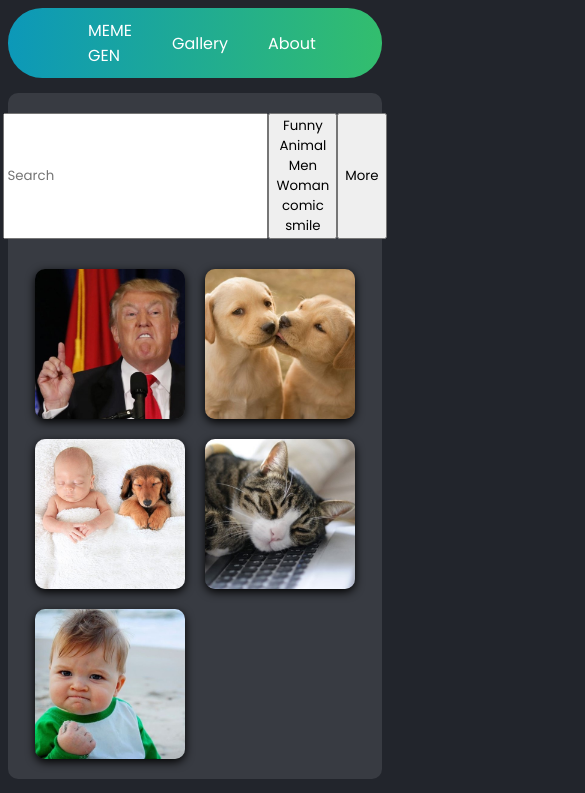
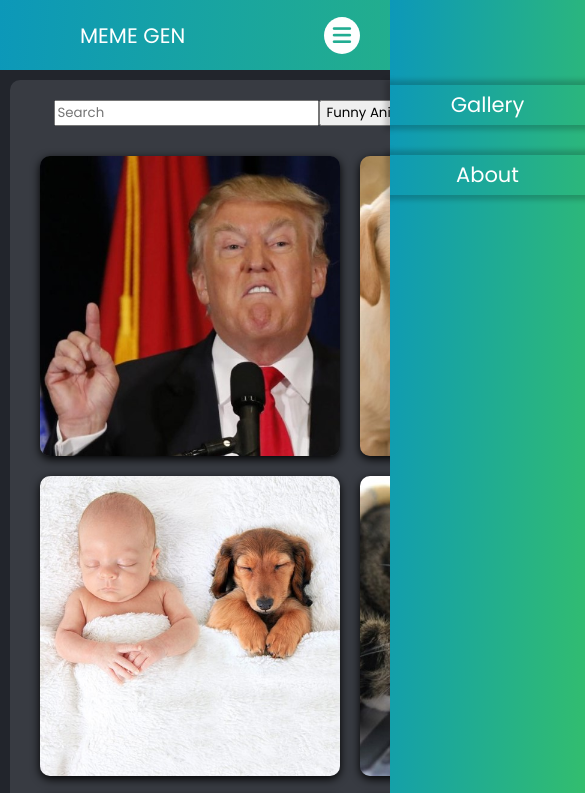
Before and after one commit to BnayaCohen/meme-generator, a plain HTML site: page index.html in a window 390 px wide. Shown: the top 793 px of the page, 585 px wide, since content can reach past the window. Drawn offline with Linux system fonts and the light colour scheme.

Commit message:
now mobile responsive

```diff
--- a/css/basic/base.css
+++ b/css/basic/base.css
@@ -5,11 +5,13 @@
 
 body {
     background-color: #22252c;
+    margin: 0 auto;
 }
 
 main{
     border-radius: 10px;
     background-color: #383b42;
-    margin-top: 15px;
+    margin:10px 10px 10px 15px;
     padding: 20px 15px;
+    /* max-width: 1250px; */
 }
--- a/css/basic/helpers.css
+++ b/css/basic/helpers.css
@@ -24,3 +24,13 @@
     padding: 0;
     list-style-type: none;
 }
+
+/* FONT AWESOME */
+
+.fa {
+    font-family: fa;
+}
+
+.fa.fa-nav-sign::before {
+    content: "\f0c9";
+}
--- a/css/components/gallery.css
+++ b/css/components/gallery.css
@@ -1,32 +1,33 @@
-.gallery-container{
+.gallery-container {
     display: grid;
-    grid-template-columns: repeat(auto-fit, minmax(100px, 150px));
+    grid-template-columns: repeat(auto-fit, minmax(var(--gallery-img-width), var(--gallery-img-width)));
     /* grid-template-rows: auto; */
-   justify-content: center;
+    justify-content: center;
     gap: 20px;
     transition: 0.4s;
 }
 
-.gallery-container .img-container{
+.gallery-container .img-container {
     /* if im changing the img to absolute
      so the DOM will stay the same */
-    width: 150px;
-    height: 150px;
+     /* position: relative; */
+    width: var(--gallery-img-width);
+    height: var(--gallery-img-height);
 }
 
-.gallery-img{
-    width: 150px;
-    height: 150px;
+.gallery-img {
+    width: var(--gallery-img-width);
+    height: var(--gallery-img-height);
     border-radius: 10px;
     box-shadow: 0px 3px 10px 0px black;
     cursor: pointer;
 }
 
-.gallery-img:hover{
+.gallery-img:hover {
     position: absolute;
-    width: 160px;
-    height: 160px;
+    width: var(--gallery-img-width);
+    height: var(--gallery-img-height);
     box-shadow: 0px 3px 20px 0px black;
     transition: .3s;
-    transform: translate(-5px,-5px);
+    transform: translateY( -5px);
 }
--- a/css/components/main-header.css
+++ b/css/components/main-header.css
@@ -2,64 +2,34 @@
 .main-header {
     background-image: linear-gradient(-86deg, #33be6d 0%, #0c98b9 100%);
     color: #ffffff;
+    font-size: 1.3125rem;
     height: 4.375rem;
     border-radius: 2.15325rem;
     padding: 0 80px;
-}
-
-.main-header .main-nav {
-    text-align: left;
+    margin: 10px auto;
 }
 
 .main-header .main-nav li {
-    margin-left: 40px;
     cursor: pointer;
+    font-weight: 500;
+    line-height: 2.5rem;
+    padding: 0 20px;
+    margin: 0 10px;
 }
 
-/* .main-header .main-nav a {
-    color: inherit;
-    text-decoration: none;
-} */
-
-/* .main-header .main-nav li:hover {
-    color: var(--clr1);
-    box-shadow: -1px 0 0 var(--clr3), inset 0 -6px 0 var(--clr1);
-} */
-
-/* .menu-toggle {
-    position: absolute;
-    right: 20px;
-    color: #ffffff;
-    background-color: var(--clr2);
-    border-radius: 4px;
-    border-width: 1;
-    font-size: 1.3rem;
-    padding:2px 5px;
-    display: none;
-} */
-
-/* DROPDOWN */
-/* .main-header .navbar-dropdown {
-    position: absolute;
-    top: 0;
-    opacity: 0;
-    pointer-events: none;
+.main-header .main-nav li:hover {
+    box-shadow: 0 3px 6px 1px rgba(0, 0, 0, 0.15);
+    border-radius: 1.25rem;
+    background-color: #fefefe;
+    color: #21ac91;
 }
 
-.main-header .navbar-dropdown a {
-    color: inherit;
-    text-decoration: none;
+.menu-toggle {
+    position: absolute;
+    right: 30px;
+    background-color: #fefefe;
+    color: #21ac91;
+    padding:0.5rem 0.55rem ;
+    border-radius: 50%;
+    display: none;
 }
-
-.main-nav .navbar-dropdown li {
-    min-height: 3rem;
-    background-color: var(--clr2);
-    color: #ffffff;
-}
-
-.dropdown-activate:hover .navbar-dropdown {
-    top: 130px;
-    opacity: 1;
-    transition: .3s;
-    pointer-events: auto;
-} */
--- a/css/components/meme-editor.css
+++ b/css/components/meme-editor.css
@@ -19,8 +19,8 @@
     box-shadow: 1px 5px 0 #bbc4d111, inset 0 5px 0 #ffffff11;
     border-radius: 30px;
     background-color: #ebeef311;
-    margin-left: 15px;
-    padding: 20px 25px;
+    padding:15px;
+    max-width: 350px;
 }
 
 .editing-features .meme-text-input {
--- /dev/null
+++ b/css/components/screen.css
@@ -0,0 +1,22 @@
+.main-screen {
+    position: fixed;
+    top: 0;
+    left: 0;
+    width: 100%;
+    height: 100%;
+    background-color: rgba(0, 0, 0, .8);
+    cursor: pointer;
+    opacity: 0;
+    pointer-events: none;
+    transition: opacity .6s;
+}
+
+body.menu-open .main-screen {
+    pointer-events: auto;
+    opacity: 1;
+}
+
+body.modal-open .main-screen {
+    pointer-events: auto;
+    opacity: 1;
+}
--- a/css/mq/mq.css
+++ b/css/mq/mq.css
@@ -0,0 +1,65 @@
+/* MOBILE ONLY */
+@media (max-width: 740px) {
+    :root {
+        --gallery-img-width:300px;
+        --gallery-img-height:300px;
+    }
+    .main-layout {
+        min-width: 680px;
+        margin: 10px;
+    }
+
+    .edit-container {
+        flex-direction: column;
+        align-items: center;
+    }
+
+    .edit-container .edited-meme {
+        margin-bottom: 20px;
+    }
+
+    .main-header {
+        margin: 0;
+        border-radius: 0;
+    }
+
+    .menu-toggle {
+        display: block;
+        cursor: pointer;
+    }
+    .menu-toggle:hover {
+        box-shadow: 0px 0px 5px 5px rgb(0 0 0 / 19%);
+    }
+
+    .main-header .main-nav {
+        background-image: linear-gradient(-86deg, #33be6d 0%, #0c98b9 100%);
+        position: fixed;
+        flex-direction: column;
+       align-items: center;
+        right: 0;
+        top: 0;
+        width: 50%;
+        height: 100vh;
+        padding: 70px 0;
+        transform: translateX(100%);
+        transition: transform .6s;
+    }
+
+    .main-header .main-nav li {
+        width: 100%;
+        text-align: center;
+        margin: 15px;
+        box-shadow: 0px 0px 5px 5px rgb(0 0 0 / 19%);
+    }
+
+    body.menu-open .main-nav {
+        transform: translateX(0);
+    }
+}
+
+
+/* MEDIUM */
+@media (min-width: 840px) {}
+
+/* LARGE */
+@media (min-width: 1100px) {}
--- a/css/setup/typography.css
+++ b/css/setup/typography.css
@@ -5,7 +5,7 @@
 }
 
 /* Font Awsome */
-/* @font-face {
+@font-face {
     font-family: fa;
-    src: url("../../fonts/fa/fa-brands-400.ttf");
-} */
+    src: url("../../fonts/fa/fa-solid-900.ttf");
+}
--- a/css/setup/vars.css
+++ b/css/setup/vars.css
@@ -1,4 +1,7 @@
 /* vars */
 :root {
     --bg-header: #5970c1;
+
+    --gallery-img-width:200px;
+    --gallery-img-height:200px;
 }
--- a/css/styles.css
+++ b/css/styles.css
@@ -12,7 +12,8 @@
 @import 'components/filter.css';
 @import 'components/meme-editor.css';
 @import 'components/gallery.css';
+@import 'components/screen.css';
 /*@import 'components/footer.css'; */
 
 /* Media Queries */
-/* @import 'mq/mq.css'; */
+@import 'mq/mq.css';
--- a/index.html
+++ b/index.html
@@ -1,5 +1,6 @@
 <!DOCTYPE html>
 <html lang="en">
+    <div class="main-screen" onclick="onToggleMenu()"></div>
 
 <head>
     <meta charset="UTF-8">
@@ -15,10 +16,11 @@
         <div>MEME GEN</div>
         <nav>
             <ul class="main-nav clean-list flex">
-                <li>Gallery</li>
+                <li onclick="onShowGallery()">Gallery</li>
                 <li>About</li>
             </ul>
         </nav>
+        <div class="menu-toggle fa fa-nav-sign" onclick="onToggleMenu()"></div>
     </header>
 
     <main class="main-layout">
@@ -34,7 +36,7 @@
 
         <section class="edit-container flex">
             <div class="edited-meme">
-                <canvas class="edit-meme-canvas" height="300" width="300"></canvas>
+                <canvas class="edit-meme-canvas" height="500" width="500"></canvas>
             </div>
 
             <div class="editing-features">
--- a/js/gallery-controller.js
+++ b/js/gallery-controller.js
@@ -18,3 +18,10 @@ function onImageSelect(imgIdx) {
     document.querySelector('.filters-container').style.display = 'none'
     document.querySelector('.edit-container').style.display = 'flex'
 }
+
+function onShowGallery(){
+    document.querySelector('.gallery-container').style.display = 'grid'
+    document.querySelector('.filters-container').style.display = 'block'
+    document.querySelector('.edit-container').style.display = 'none'
+    document.body.classList.remove('menu-open')
+}
--- a/js/meme-controller.js
+++ b/js/meme-controller.js
@@ -71,3 +71,7 @@ function onDeleteLine(){
     deleteFocusedLine()
     renderMeme()
 }
+
+function onToggleMenu() {
+    document.body.classList.toggle('menu-open')
+}
--- a/js/services/meme-service.js
+++ b/js/services/meme-service.js
@@ -102,5 +102,10 @@ function _createImages() {
         { id: 3, url: 'meme-imgs/3.jpg', keywords: ['baby', 'dog'] },
         { id: 4, url: 'meme-imgs/4.jpg', keywords: ['baby', 'dog'] },
         { id: 5, url: 'meme-imgs/5.jpg', keywords: ['baby', 'dog'] },
+        { id: 6, url: 'meme-imgs/6.jpg', keywords: ['baby', 'dog'] },
+        { id: 7, url: 'meme-imgs/7.jpg', keywords: ['baby', 'dog'] },
+        { id: 8, url: 'meme-imgs/8.jpg', keywords: ['baby', 'dog'] },
+        { id: 9, url: 'meme-imgs/9.jpg', keywords: ['baby', 'dog'] },
+
     ]
 }
```
Also changed, not shown: fonts/fa/fa-brands-400.ttf (added), fonts/fa/fa-solid-900.ttf (added).
